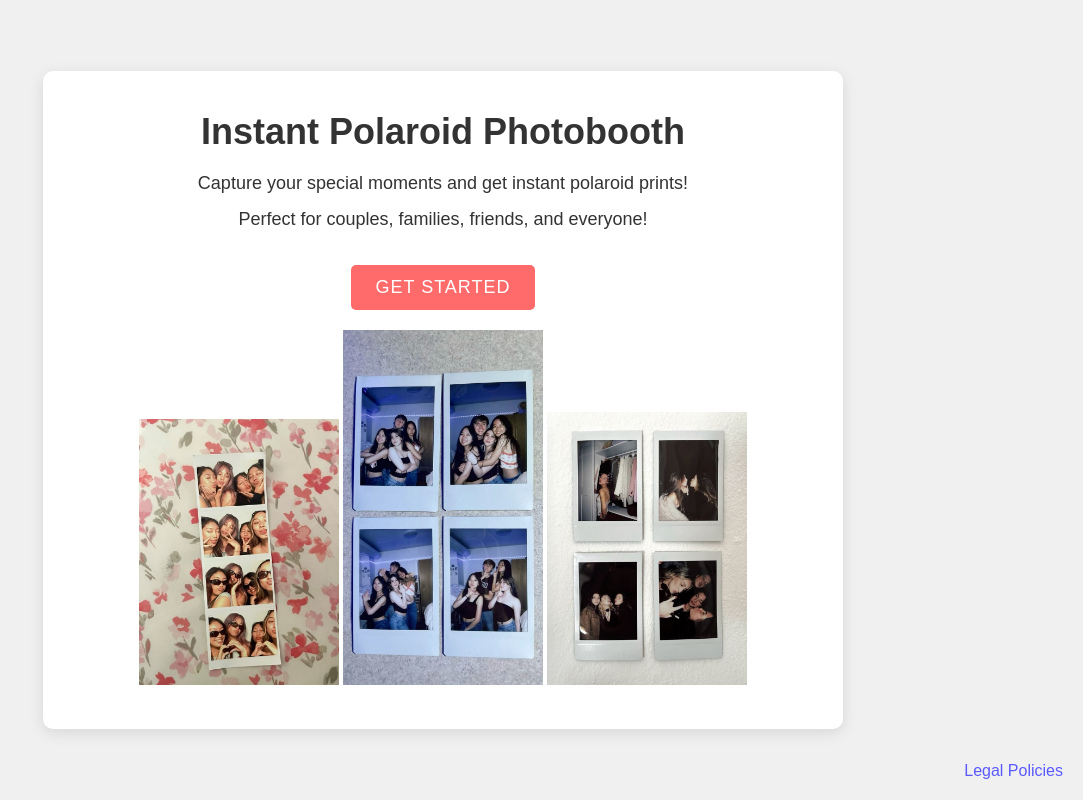
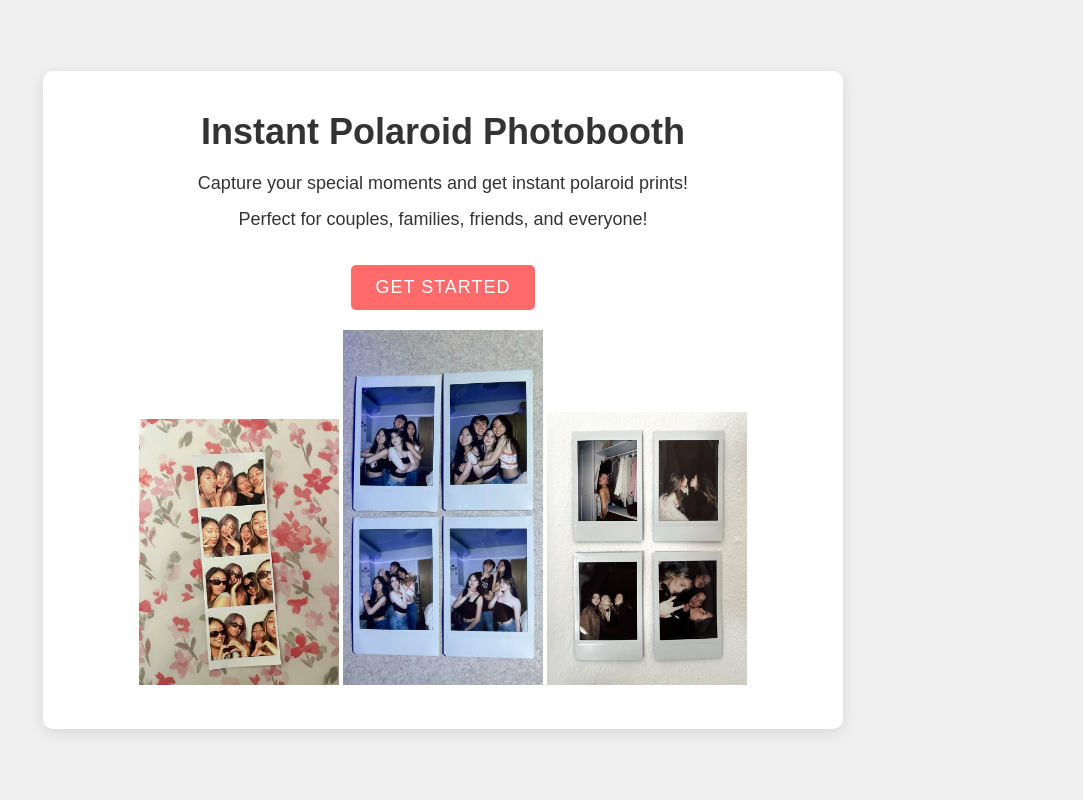
Before and after one commit to welcometophotobooth/welcometophotobooth, a plain HTML site: page index.html in a window 1280 px wide. Shown: the whole page, without its empty margins (197-1280 px from the left). Drawn offline with Linux system fonts and the light colour scheme; a script that the page names is missing.

Commit message:
Update index.html

```diff
--- a/index.html
+++ b/index.html
@@ -316,7 +316,6 @@
         </div>
     </div>
 
-    <a href="#" id="legalPoliciesLink" class="legal-link">Legal Policies</a>
 
     <div id="termsModal" class="modal">
         <div class="modal-content">
```
